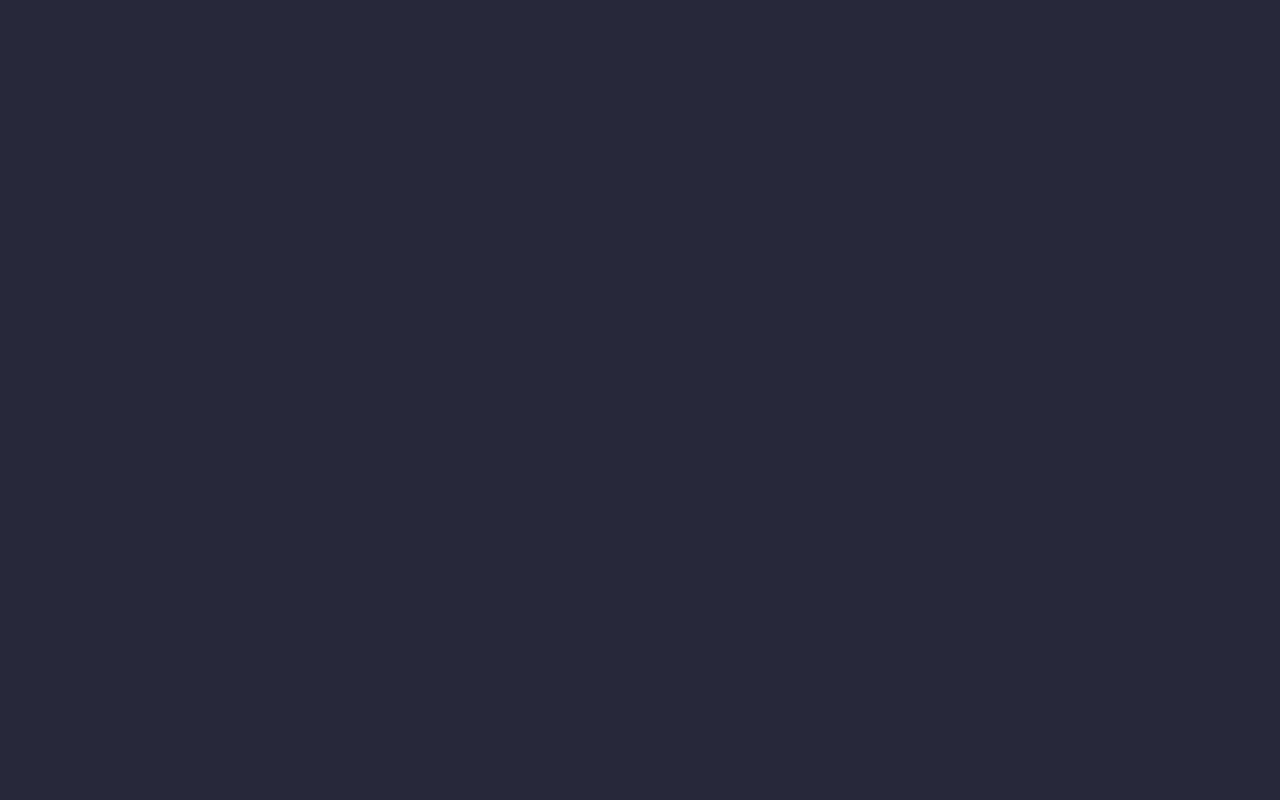
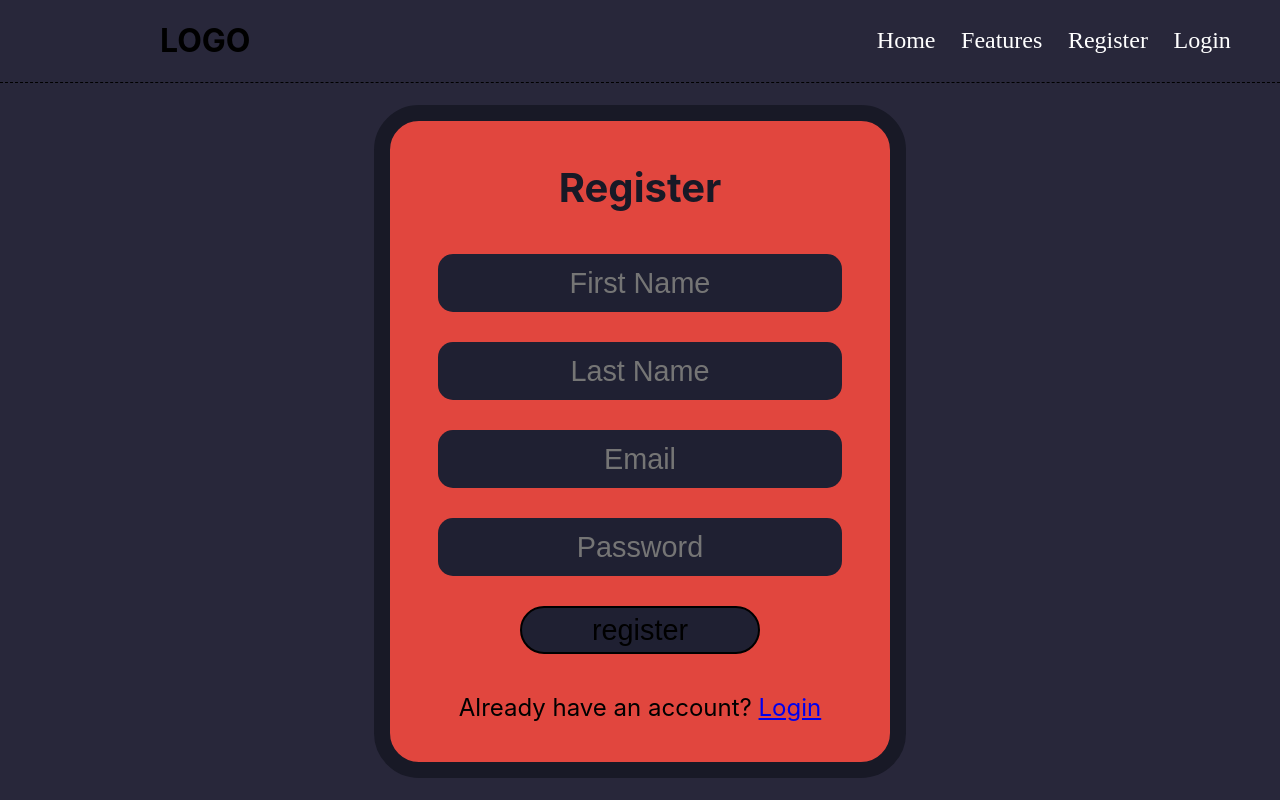
Before and after one commit to AdamPayne238/ciao-fe, a React (Create React App) app in the folder ciao-app/: page /home/register in a window 1280 px wide. Built offline with nearby package versions, Linux system fonts and the light colour scheme.

Commit message:
changed structure of app so that landing page and login forms come first. also added some basic styling for landing page and auth forms

```diff
--- a/ciao-app/src/App.js
+++ b/ciao-app/src/App.js
@@ -5,27 +5,15 @@ import './App.css';
 import { Switch, Route, Redirect } from 'react-router-dom'
 
 // Components
-// import NavBar from './components/landing-page/NavBar'
-import Login from './components/auth/Login'
-import Register from './components/auth/Register'
-// import PrivateRoute from './components/auth/PrivateRoute'
+import PrivateRoute from './components/auth/PrivateRoute'
 import LandingPage from './components/landing-page/LandingPage'
-import Features from './components/landing-page/Features'
 import Ciao from './components/app/Ciao'
-
 
 function App() {
   return (
     <div className="App">
-      {/* <NavBar /> */}
-
-            <Route exact path="/" component={LandingPage} />
-            <Route path="/login" component={Login} />
-            <Route path="/register" component={Register} />
-            <Route path="/features" component={Features} />
-            {/* <PrivateRoute exactpath='/ciao' component={Ciao} /> */}
-            <Route path="/ciao" component={Ciao} />
-
+      <Route path="/home" component={LandingPage} />
+      <PrivateRoute path='/ciao' component={Ciao} />
     </div>
   )
 }
--- a/ciao-app/src/components/auth/Auth.scss
+++ b/ciao-app/src/components/auth/Auth.scss
@@ -1,13 +1,59 @@
-.login-container{
-    width: 2rem;
-    position: absolute;
-    margin-left: 60rem;
-    margin-top: 22rem;
+.auth-form-container{
+    margin: auto;
+    background: #E1463E;
+    padding: 1rem 3rem 1rem 3rem;
+    border: 1rem solid #181926;
+    border-radius: 45px;
+
+        .auth-header{
+            h1{
+                text-align: center;
+                font-size: 2.5rem;
+                color: #181926;
+            }
+        }
+
+        input{
+            width: 25rem;
+            height: 3.5rem;
+            font-size: 1.2rem;
+            margin: 15px 0;
+            border-radius: 15px;
+            border: none;
+            text-align: center;
+            transition: 0.2s ease-in;
+            background: #1F2032;
+            font-size: 1.8rem;
+            &:hover {
+                color: white;
+                background: #282C47;
+                }
+            }
+
+        .auth-mutation{
+            width: 15rem;
+            margin: auto;
+            button{
+                width: 15rem;
+                height: 3rem;
+                font-size: 1.2rem;
+                margin: 15px 0;
+                border-radius: 45px;
+                border: 2px solid black;
+                text-align: center;
+                transition: 0.2s ease-in;
+                background: #1F2032;
+                font-size: 1.8rem;
+                &:hover {
+                    color: white;
+                    background: #282C47;
+                    }
+            }
+        }
+
 }
 
-.register-container{
-    width: 2rem;
-    position: absolute;
-    margin-left: 60rem;
-    margin-top: 22rem;
+.re-route-auth{
+    font-size: 1.5rem;
+    text-align: center;
 }
--- a/ciao-app/src/components/auth/Login.js
+++ b/ciao-app/src/components/auth/Login.js
@@ -1,10 +1,11 @@
 import React, { useState} from "react"
+import {Link} from 'react-router-dom'
 import { Mutation } from 'react-apollo'
 import gql from 'graphql-tag'
 import {AUTH_TOKEN} from '../../constants'
 
+
 //style
-import styled from 'styled-components'
 import './Auth.scss'
 
 const LOGIN_MUTATION = gql`
@@ -32,9 +33,12 @@ const Login = (props) => {
     }
 
     return(
-        <div className="login-container">
+        <div className="auth-form-container">
+            <div className="auth-header">
+                <h1>Login</h1>
+            </div>
             <div>
-                <Input
+                <input
                     value={email}
                     onChange={e => setEmail( e.target.value )}
                     type="text"
@@ -42,72 +46,31 @@ const Login = (props) => {
                 />
             </div>
             <div>
-                <Input
+                <input
                     value={password}
                     onChange={e => setPassword( e.target.value )}
                     type="text"
                     placeholder="Password"
                 />
             </div>
-            <div className="login-mutation">
+            <div className="auth-mutation">
             <Mutation
                 mutation={LOGIN_MUTATION}
                 variables={{ email, password }}
                 onCompleted={data => confirm(data)}
             >
                     {mutation => (
-                    <Button onClick={mutation}>
+                    <button onClick={mutation}>
                         {'login'}
-                    </Button>
+                    </button>
                     )}
                 </Mutation>
+            </div>
+            <div className="re-route-auth">
+            <p>Don't have an account? <Link to="/home/register">Register</Link></p>
             </div>
         </div>
     )
 }
 
 export default Login
-
-//Styles
-const LoginContainer = styled.div`
-// width: 1rem;
-min-height: 88vh;
-margin: 30px auto;
-display: flex;
-flex-direction: column;
-align-items: center;
-`
-
-const Input = styled.input`
-  width: 25rem;
-  height: 2.75rem;
-  font-size: 1.2rem;
-  margin: 15px 0;
-  border-radius: 7px;
-  border: 2px solid black;
-  text-align: center;
-  transition: 0.2s ease-in;
-  &:hover {
-    color: white;
-    background: black;
-  }
-`
-
-const Button = styled.button`
-  width: 50%;
-  height: 40px;
-  border: 2px solid black;
-  border-radius: 20px;
-  font-size: 1.2rem;
-  margin: auto;
-  max-height: 100%;
-  max-width: 100%;
-  transition: 0.2 s ease-in;
-  margin-top: 15px;
-  background: white;
-
-  &:hover {
-    color: white;
-    background: black;
-  }
-`
--- a/ciao-app/src/components/auth/Register.js
+++ b/ciao-app/src/components/auth/Register.js
@@ -1,10 +1,10 @@
 import React, { useState } from 'react'
+import {Link} from 'react-router-dom'
 import { AUTH_TOKEN } from '../../constants'
 import { Mutation } from 'react-apollo'
 import gql from 'graphql-tag'
 
 //Style
-import styled from 'styled-components'
 import './Auth.scss'
 
 const REGISTER_MUTATION = gql`
@@ -36,103 +36,76 @@ const Register = (props) => {
     }
 
     return (
-        <Form>
-            <Input
+        <div className="auth-form-container">
+            <div className="auth-header">
+                <h1>Register</h1>
+            </div>
+            <div>
+            <input
                 value={first_name}
                 onChange={e => setFirstName( e.target.value )}
                 type="text"
                 placeholder="First Name"
             />
-            <Input
+            </div>
+            <div>
+            <input
                 value={last_name}
                 onChange={e => setLastName( e.target.value )}
                 type="text"
                 placeholder="Last Name"
             />
-            <Input
+            </div>
+            <div>
+            <input
                 value={email}
                 onChange={e => setEmail( e.target.value )}
                 type="text"
                 placeholder="Email"
             />
-            <Input
+            </div>
+            <div>
+            <input
                 value={password}
                 onChange={e => setPassword( e.target.value )}
                 type="text"
                 placeholder="Password"
             />
-            <Input
+            </div>
+            {/* <div>
+            <input
                 value={city}
                 onChange={e => setCity( e.target.value )}
                 type="text"
                 placeholder="City"
             />
-            <Input
+            </div>
+            <div>
+            <input
                 value={state}
                 onChange={e => setState( e.target.value )}
                 type="text"
                 placeholder="State"
             />
-            <div className="register-mutation">
+            </div> */}
+            <div className="auth-mutation">
                 <Mutation
                     mutation={REGISTER_MUTATION}
                     variables={{ first_name, last_name, email, password, city, state}}
                     onCompleted={data => confirm(data)}
                 >
                     {mutation => (
-                        <Button onClick={mutation}>
+                        <button onClick={mutation}>
                             {'register'}
-                        </Button>
+                        </button>
                     )}
                 </Mutation>
             </div>
-        </Form>
+            <div className="re-route-auth">
+            <p>Already have an account? <Link to="/home/login">Login</Link></p>
+            </div>
+        </div>
     )
 }
 
 export default Register
-
-//Styles
-
-const Form = styled.div`
-  width: 600px;
-  min-height: 88vh;
-  margin: 30px auto;
-  display: flex;
-  flex-direction: column;
-  align-items: center;
-`;
-
-const Input = styled.input`
-  width: 25rem;
-  height: 2.75rem;
-  font-size: 1.2rem;
-  margin: 15px 0;
-  border-radius: 7px;
-  border: 2px solid black;
-  text-align: center;
-  transition: 0.2s ease-in;
-  &:hover {
-    color: white;
-    background: black;
-  }
-`
-
-const Button = styled.button`
-  width: 50%;
-  height: 40px;
-  border: 2px solid black;
-  border-radius: 20px;
-  font-size: 1.2rem;
-  margin: auto;
-  max-height: 100%;
-  max-width: 100%;
-  transition: 0.2 s ease-in;
-  margin-top: 15px;
-  background: white;
-
-  &:hover {
-    color: white;
-    background: black;
-  }
-`
--- a/ciao-app/src/components/landing-page/LandingPage.js
+++ b/ciao-app/src/components/landing-page/LandingPage.js
@@ -1,10 +1,22 @@
 import React from "react"
+import { Switch, Route, Redirect } from 'react-router-dom'
+
+import NavBar from '../landing-page/NavBar'
+import Login from '../auth/Login'
+import Register from '../auth/Register'
+import Features from '../landing-page/Features'
+
+//Styles
+import './LandingPage.scss'
 
 const LandingPage = () => {
 
     return(
-        <div>
-
+        <div className="landing-page-container">
+            <NavBar />
+            <Route path="/home/login" component={Login} />
+            <Route path="/home/register" component={Register} />
+            <Route path="/home/features" component={Features} />
         </div>
 
     )
--- /dev/null
+++ b/ciao-app/src/components/landing-page/LandingPage.scss
@@ -0,0 +1,40 @@
+
+// Landing Page
+.landing-page-container{
+    background: #28273A;
+    min-height: 100vh;
+    width: 100%;
+    display: flex;
+    flex-direction: column;
+}
+
+// NavBar
+.landing-nav-container{
+    border-bottom: 1px dashed black;
+    display: flex;
+    justify-content: space-between;
+
+    .logo-div{
+        flex-direction: flex-start;
+        width: 30%;
+        margin:auto;
+    }
+
+    .link-div{
+        text-align: center;
+        margin:auto;
+        width: 20%;
+        flex-direction: flex-end;
+        a{
+            text-decoration: none;
+            color: white;
+            font-size: 1.5rem;
+            font-family: 'Baloo Da 2';
+            // padding: 10%;
+            padding-left: 5%;
+            padding-right: 5%;
+
+        }
+    }
+
+}
--- a/ciao-app/src/components/landing-page/NavBar.js
+++ b/ciao-app/src/components/landing-page/NavBar.js
@@ -1,51 +1,23 @@
 import React from "react"
 import {Link} from 'react-router-dom'
-import styled from 'styled-components'
+
+//Styles
+import './LandingPage.scss'
 
 const NavBar = () => {
     return(
-        <NavContainer className="navbar">
-            <LogoDiv className="logo">
+        <div className="landing-nav-container">
+            <div className="logo-div">
                 <h1>LOGO</h1>
-            </LogoDiv>
-            <LinkDiv className="link">
-                <Link to="/">Home</Link>
-                <Link to="/features">Features</Link>
-                <Link to='/register'>Register</Link>
-                <Link to='/login'>Login</Link>
-            </LinkDiv>
-        </NavContainer>
+            </div>
+            <div className="link-div">
+                <Link to="/home">Home</Link>
+                <Link to="/home/features">Features</Link>
+                <Link to='/home/register'>Register</Link>
+                <Link to='/home/login'>Login</Link>
+            </div>
+        </div>
     )
 }
 
 export default NavBar
-
-// Styling
-const NavContainer = styled.div`
-    border-bottom: 1px dashed black;
-    display: flex;
-    justify-content: space-between;
-
-`
-const LogoDiv = styled.div`
-    flex-direction: flex-start;
-    max-width: 30%;
-    margin:auto;
-
-`
-const LinkDiv = styled.div`
-    text-align: center;
-    margin:auto;
-    width: 45%;
-    flex-direction: flex-end;
-    a{
-        text-decoration: none;
-        color: white;
-        font-size: 1.5rem;
-        font-family: 'Baloo Da 2';
-        // padding: 10%;
-        padding-left: 5%;
-        padding-right: 5%;
-
-    }
-`
```
Also changed, not shown: ciao-app/src/components/app/sub/tabs/Tabs.js (+5 -5 lines).
